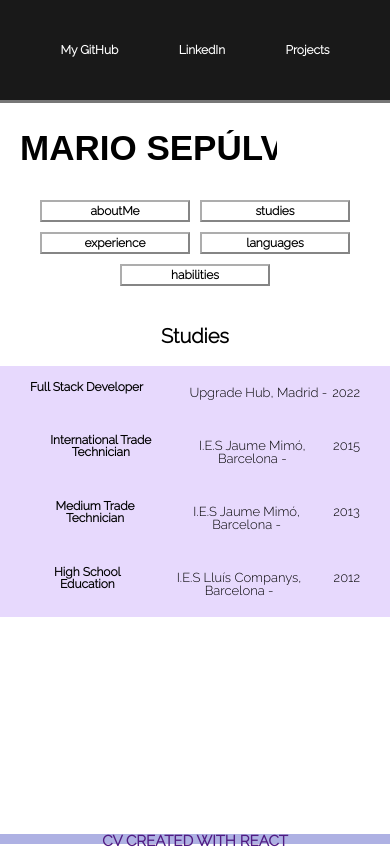
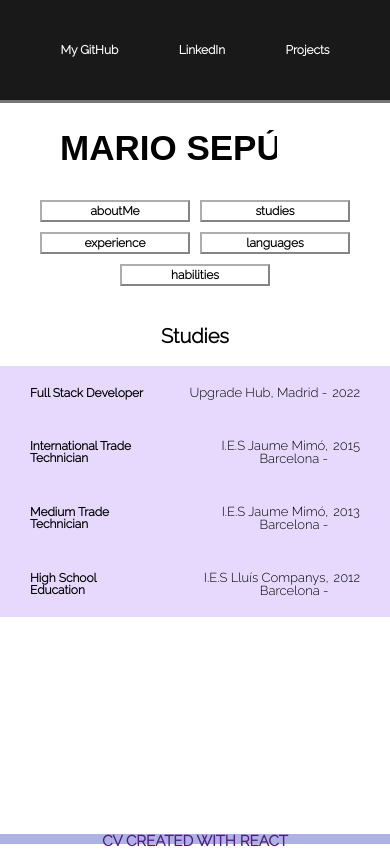
Before and after one commit to mariosepulveda3/CV-REACT, a React (Create React App) app: page / in a window 390 px wide. Both pictures are taken after a click on the button "studies". Built offline with nearby package versions, Linux system fonts and the light colour scheme; a web font is replaced by a local one.

Commit message:
REFACTOR: change font-size in responsive

```diff
--- a/src/pages/Education.jsx
+++ b/src/pages/Education.jsx
@@ -9,7 +9,7 @@ const Education = ({ education }) => {
           <div>
             <h4>{education.name}</h4>
           </div>
-          <div>
+          <div className="info">
             <p>{education.where}</p>
             <p>{education.date}</p>
           </div>
--- a/src/pages/styles/Education.scss
+++ b/src/pages/styles/Education.scss
@@ -23,4 +23,18 @@
     div {
         display: flex;
     }
+
+    @media only screen and (max-width:500px) {
+        display: flex;
+        justify-content: space-between;
+        align-items: center;
+
+        h4 {
+            text-align: start;
+        }
+
+        p {
+           text-align: end;
+        }
+    }
 }
--- a/src/pages/styles/Hero.scss
+++ b/src/pages/styles/Hero.scss
@@ -44,7 +44,7 @@ h1 {
   }
 
   h1 {
-    padding-left: 20px;
+      padding-inline: 60px;
       color: rgb(0, 0, 0);
       font-size: 35px;
       padding-bottom: 15px;
```
